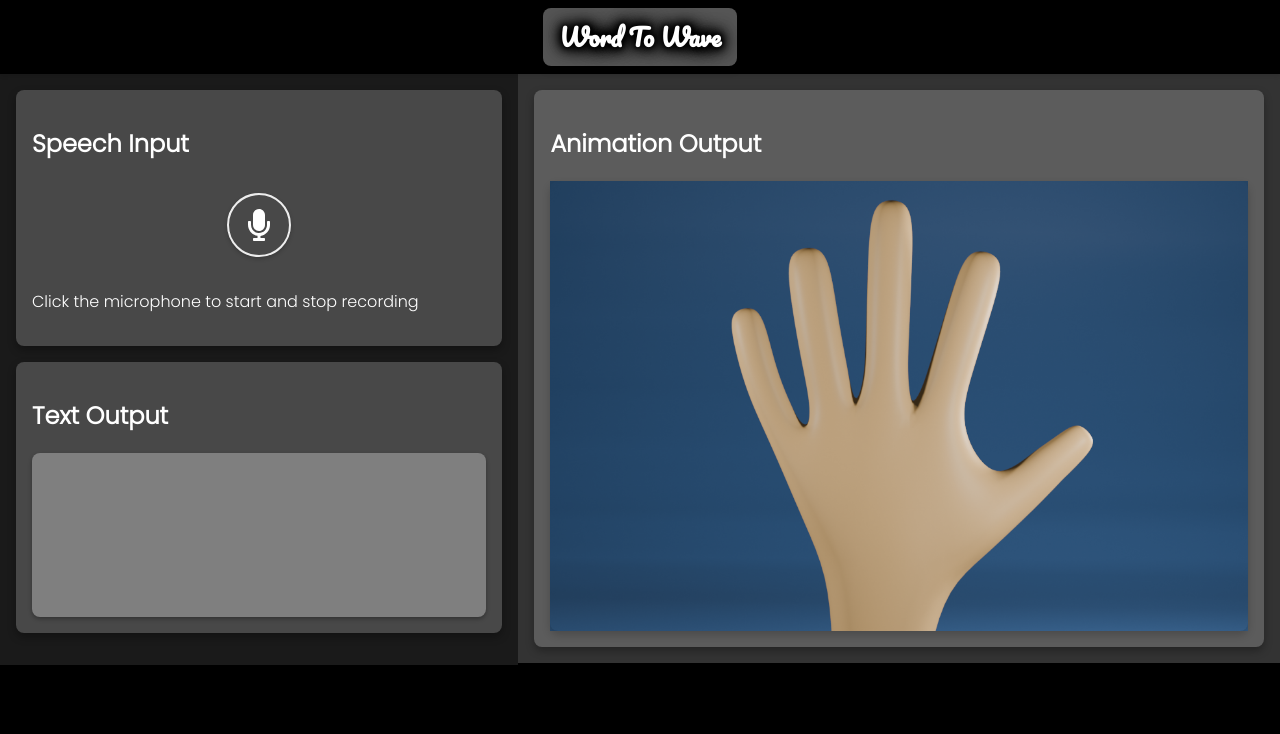
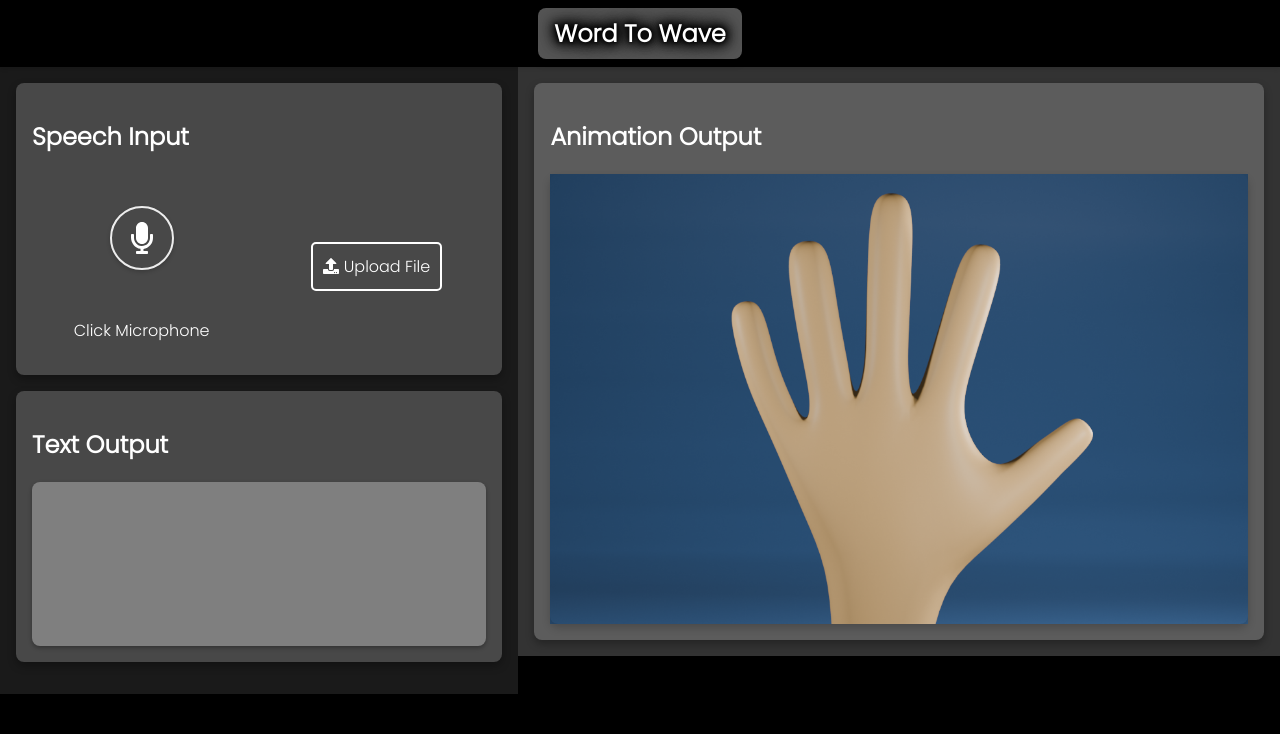
Before and after one commit to Mehervamsi1/Word-to-Wave, a Flask app: template templates/next_page.html in a window 1280 px wide. Shown: the top 734 px of the page. Run offline with Flask 3, Linux system fonts and the light colour scheme; the template is opened without the code that fills it, so the values that code supplies are empty.

Commit message:
Web-App with model integrated

```diff
--- a/app.py
+++ b/app.py
@@ -58,7 +58,7 @@ os.makedirs('static/Recordings', exist_ok=True)
 def index():
     return render_template('index.html')
 
-@app.route('/next_page')
+@app.route('/wordToWave')
 def next_page():
     return render_template('next_page.html')
 
@@ -83,7 +83,26 @@ def save_audio():
 
 @app.route('/get_text_output', methods=['GET'])
 def get_text_output():
-    return 'Hi success'
+    return 'Hi 1234?'
+
+
+
+@app.route('/upload', methods=['POST'])
+def upload_wav():
+    if 'file' not in request.files:
+        return 'No file part', 400
+
+    file = request.files['file']
+
+    if file.filename == '':
+        return 'No selected file', 400
+
+    if file and file.filename.endswith('.wav'):
+        save_path = os.path.join('static/Recordings', 'recording.wav')
+        file.save(save_path)
+        return 'File uploaded successfully', 200
+
+    return 'Invalid file type', 400
 
 if __name__ == '__main__':
     app.run(debug=True)
--- a/static/next_page.css
+++ b/static/next_page.css
@@ -20,7 +20,7 @@ header {
     text-align: center;
     box-shadow: 0 2px 4px rgba(0, 0, 0, 0.1);
     font-size: 1em; /* Smaller font size */
-    font-family: 'Pacifico', cursive; /* Cursive font */
+    font-family: 'Poppins', cursive; /* Cursive font */
     position: relative;
 }
 
@@ -193,3 +193,42 @@ video {
     border-radius: 8px;
     box-shadow: 0 4px 8px rgba(0, 0, 0, 0.2);
 }
+
+
+
+
+
+/* this is code for speech with mic and upload options */
+
+.input-section {
+    display: flex;
+    justify-content: space-between;
+    gap: 1em; /* Adjust the gap as needed */
+}
+
+.microphone-section, .upload-section {
+    flex: 1;
+    display: flex;
+    flex-direction: column;
+    align-items: center;
+    justify-content: center;
+}
+
+.custom-file-upload {
+    border: 2px solid white; /* Updated border color to white */
+    padding: 10px;
+    border-radius: 5px;
+    background-color: rgba(255, 255, 255, 0);gray; /* Background color */
+    color: white;
+    cursor: pointer;
+    text-align: center;
+    transition: background-color 0.3s;
+}
+
+.custom-file-upload:hover {
+    background-color: gray;/* Updated hover color */
+}
+
+.upload-section i {
+    margin-right: 5px;
+}
--- a/static/scripts/next_page.js
+++ b/static/scripts/next_page.js
@@ -108,7 +108,7 @@ document.addEventListener('DOMContentLoaded', () => {
                     }).then(text => {
                         // Clean the text: remove non-alphabetical characters and spaces
                         transcription.innerHTML = text;
-                        const cleanedText = text.replace(/[^a-zA-Z0-9]/g, '').toUpperCase();
+                        const cleanedText = text.replace(/[^a-zA-Z0-9 ]/g, '').toUpperCase();
 
                         // Convert cleaned text to an array of characters
                         const charArray = cleanedText.split('');
@@ -180,7 +180,37 @@ document.addEventListener('DOMContentLoaded', () => {
 });
 
 
-// Function to play videos based on character array
+//// Function to play videos based on character array
+//function playCharacterVideos(charArray) {
+//    const videoPlayer = document.getElementById('video-player');
+//    let currentCharIndex = 0;
+//
+//    // Function to load and play the next video
+//    const playNextVideo = () => {
+//        if (currentCharIndex < charArray.length) {
+//            const currentChar = charArray[currentCharIndex];
+//            console.log(currentChar, 'current_character')
+//
+//            const videoPath = `static/Alphabets/${currentChar}.mp4`;
+//
+//            videoPlayer.src = videoPath;
+//            videoPlayer.play();
+//
+//            // When the current video ends, move to the next character's video
+//            videoPlayer.onended = () => {
+//                currentCharIndex++;
+//                playNextVideo();
+//            };
+//        }
+//    };
+//
+//    // Start playing the first video
+//    playNextVideo();
+//}
+
+
+
+
 function playCharacterVideos(charArray) {
     const videoPlayer = document.getElementById('video-player');
     let currentCharIndex = 0;
@@ -189,7 +219,14 @@ function playCharacterVideos(charArray) {
     const playNextVideo = () => {
         if (currentCharIndex < charArray.length) {
             const currentChar = charArray[currentCharIndex];
-            console.log(currentChar, 'sajks')
+            console.log(currentChar, 'current_character')
+            if (currentChar === ' ') {
+                // If the current character is a space, add a delay before playing the next video
+                setTimeout(() => {
+                    currentCharIndex++;
+                    playNextVideo();
+                }, 700); // Adjust the delay (in milliseconds) as needed
+            } else {
                 const videoPath = `static/Alphabets/${currentChar}.mp4`;
 
                 videoPlayer.src = videoPath;
@@ -201,6 +238,7 @@ function playCharacterVideos(charArray) {
                     playNextVideo();
                 };
             }
+        }
     };
 
     // Start playing the first video
@@ -208,7 +246,51 @@ function playCharacterVideos(charArray) {
 }
 
 
-////below is the code after adding mapping
+
+
+
+
+
+/* this code is for speech mic and upload section */
+
+document.getElementById('file-upload').addEventListener('change', function(event) {
+    const file = event.target.files[0];
+
+    if (file && file.type === 'audio/wav') {
+        const formData = new FormData();
+        formData.append('file', file);
+
+        fetch('/upload', {
+            method: 'POST',
+            body: formData
+        }).then(response => {
+            if (response.ok) {
+                console.log('File uploaded successfully');
+                // You can also display a message or update the UI here
+            } else {
+                console.error('Failed to upload the file');
+            }
+        }).catch(error => {
+            console.error('Error uploading the file:', error);
+        });
+    } else {
+        alert('Please upload a valid WAV file.');
+    }
+});
+
+
+
+
+
+
+
+
+
+
+
+
+
+////below is the code after adding mapping  not include dont uncomment this, not required
 //
 //document.addEventListener('DOMContentLoaded', () => {
 //    const recordIcon = document.getElementById('record-icon');
--- a/templates/next_page.html
+++ b/templates/next_page.html
@@ -81,6 +81,7 @@
     <link href="https://fonts.googleapis.com/css2?family=Poppins:wght@300&display=swap" rel="stylesheet">
     <link href="https://fonts.googleapis.com/css2?family=Pacifico&display=swap" rel="stylesheet">
 
+
     <style>
     #animation {
         position: relative;
@@ -121,12 +122,36 @@
     <main>
         <div class="left-side">
             <!-- Speech Input Section -->
+<!--            this is just mic section without upload-->
+<!--            <section id="speech-input">-->
+<!--                <h2>Speech Input</h2>-->
+<!--                <div class="icon" id="record-icon">-->
+<!--                    <i class="fas fa-microphone"></i>-->
+<!--                </div>-->
+<!--                <p>Click the microphone to start and stop recording</p>-->
+<!--            </section>-->
+
+<!--            Speech Input and mic and upload Section -->
             <section id="speech-input">
                 <h2>Speech Input</h2>
-                <div class="icon" id="record-icon">
-                    <i class="fas fa-microphone"></i>
+
+                <div class="input-section">
+                    <!-- Microphone Section -->
+                    <div class="microphone-section">
+                        <div class="icon" id="record-icon">
+                            <i class="fas fa-microphone"></i>
+                        </div>
+                        <p>Click Microphone</p>
+                    </div>
+
+                    <!-- File Upload Section -->
+                    <div class="upload-section">
+                        <label for="file-upload" class="custom-file-upload">
+                            <i class="fas fa-upload"></i> Upload File
+                        </label>
+                        <input type="file" id="file-upload" accept=".wav" style="display: none;">
+                    </div>
                 </div>
-                <p>Click the microphone to start and stop recording</p>
             </section>
 
             <!-- Text Output Section -->
```
Also changed, not shown: 1 other file. Lines whose indentation alone changed are shown as unchanged.
